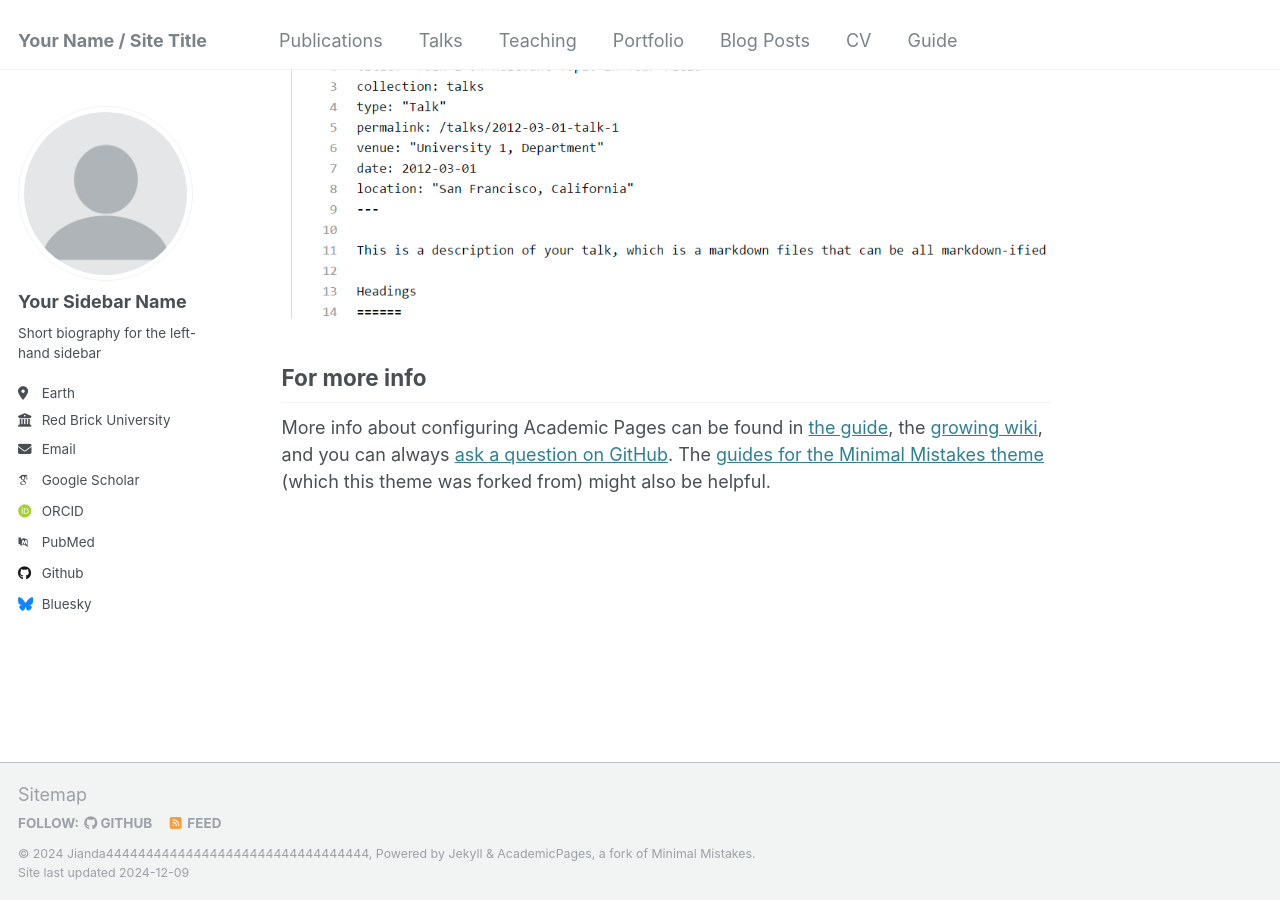
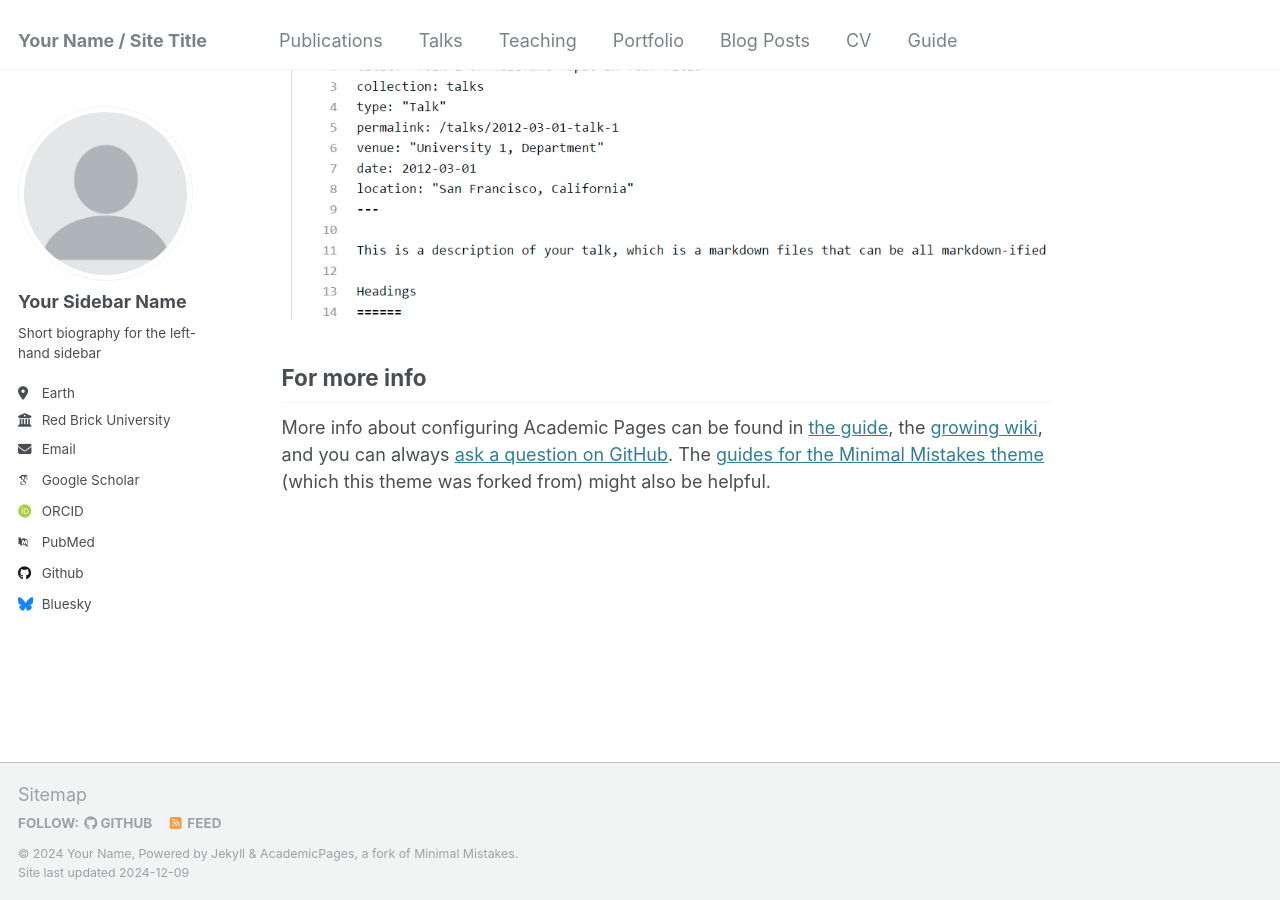
Before and after one commit to JiandaBi/Jianda.github.io, a Jekyll site: the page built from _pages/about.md, in a window 1280 px wide and 900 px high, scrolled down 2643 px. Built offline with Jekyll 4.4.1, drawn with Linux system fonts in a browser that asks for light colours; some web fonts are replaced.

Commit message:
Update _config.yml

```diff
--- a/_config.yml
+++ b/_config.yml
@@ -10,7 +10,7 @@
 locale                   : "en-US"
 title                    : "Your Name / Site Title"
 title_separator          : "-"
-name                     : &name "Jianda444444444444444444444444444444444"
+name                     : &name "Your Name"
 description              : &description "personal description"
 url                      : https://jiandabi.github.io # the base hostname & protocol for your site e.g. "https://[your GitHub username].github.io"
 baseurl                  : "" # the subpath of your site, e.g. "/blog"
```
